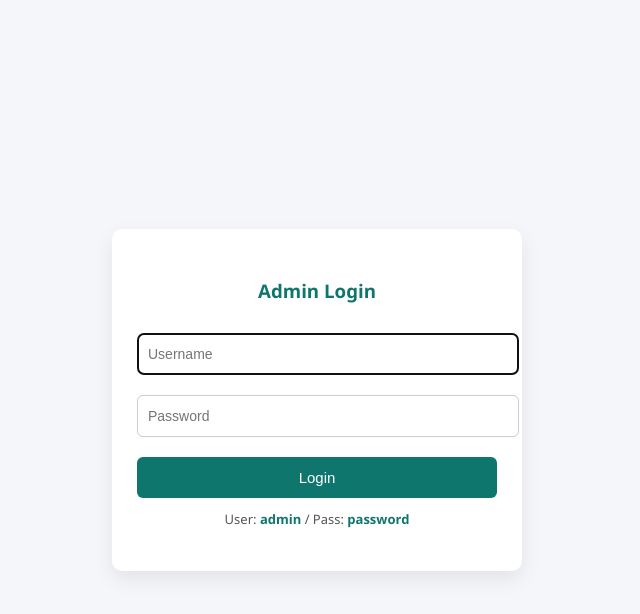
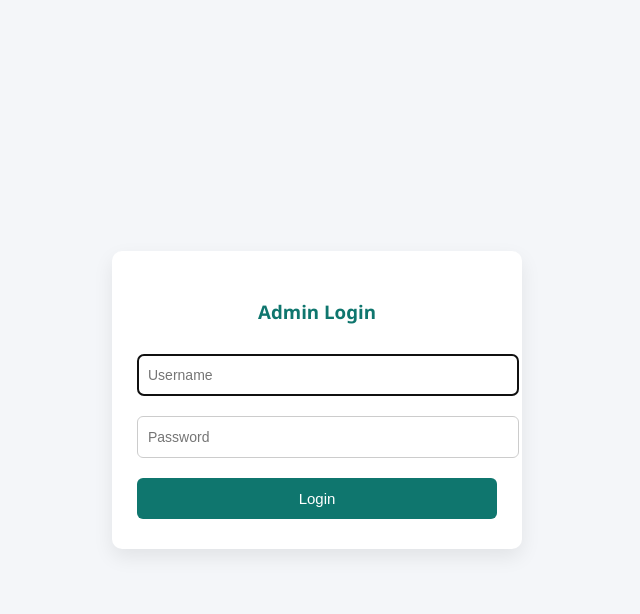
Before and after one commit to davidayman11/mogmaa, a PHP site: page /login.php in a window 1280 px wide. Shown: the top 614 px of the page, without its empty margins (323-963 px from the left). Run offline with PHP 8.4, Linux system fonts and the light colour scheme.

Commit message:
Update login.php

```diff
--- a/login.php
+++ b/login.php
@@ -101,7 +101,6 @@ button:hover {
         <input type="password" name="password" placeholder="Password" required>
         <button type="submit">Login</button>
     </form>
-    <p class="info">User: <strong>admin</strong> / Pass: <strong>password</strong></p>
 </div>
 </body>
 </html>
```
